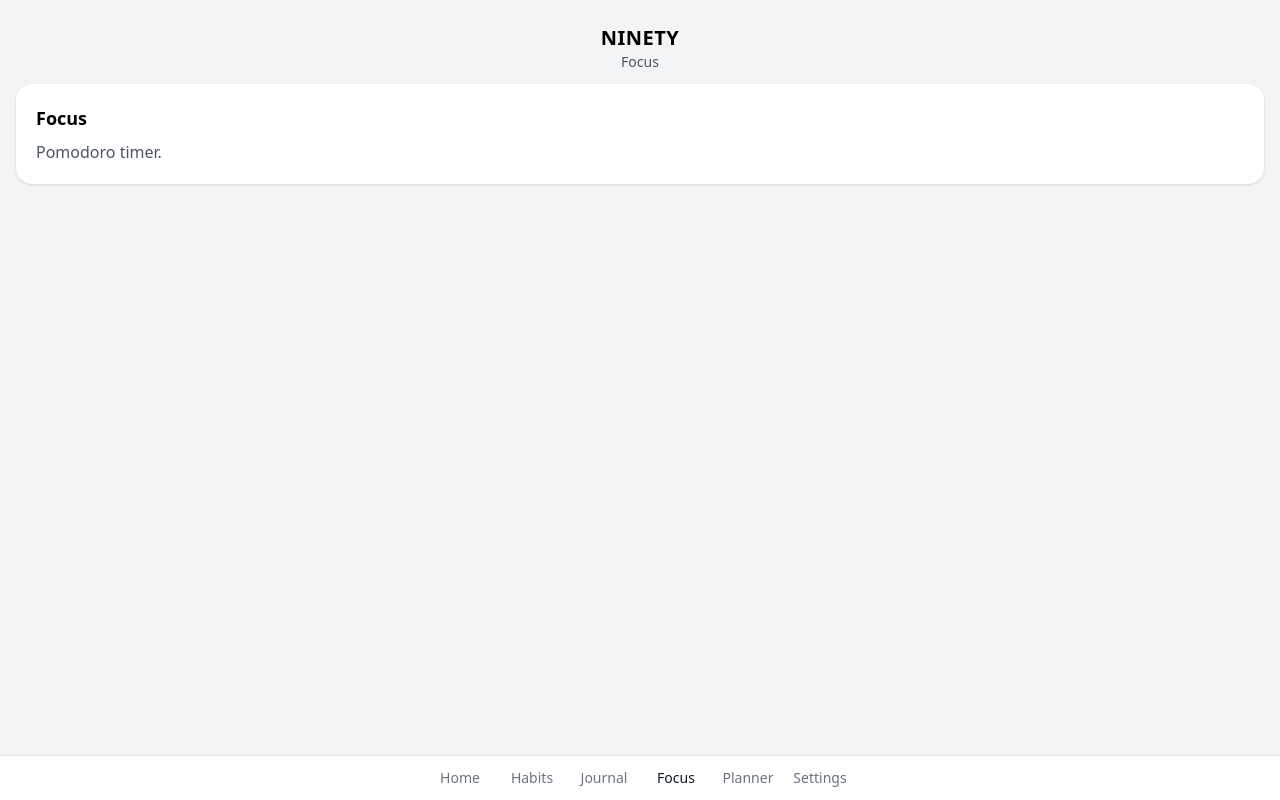
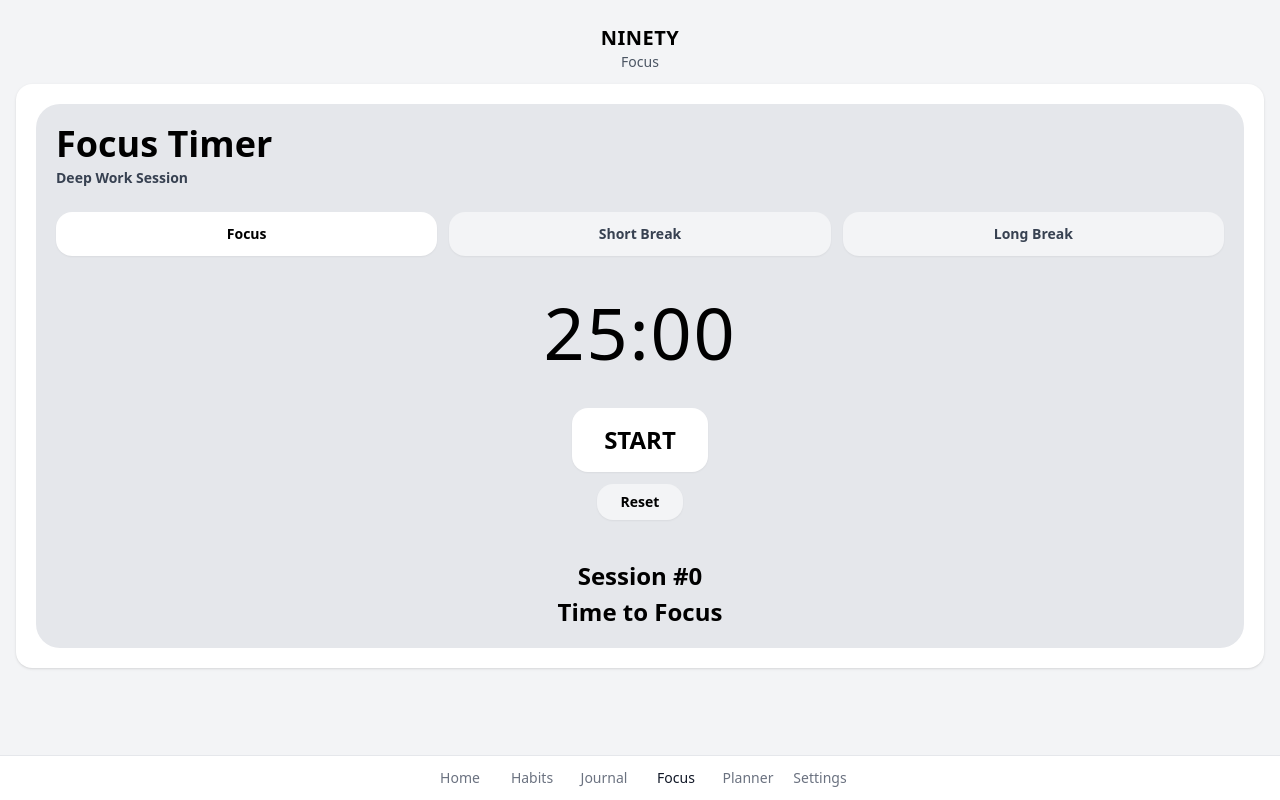
Before and after one commit to ArminHFD/ninety, a React (Vite) app: page / in a window 1280 px wide. Both pictures are taken after a click on the button "Focus". Built offline with nearby package versions, Linux system fonts and the light colour scheme.

Commit message:
Implemented the focus timer with Pomodoro modes and timer logic

```diff
--- a/src/pages/Focus.jsx
+++ b/src/pages/Focus.jsx
@@ -1,10 +1,191 @@
+import { useEffect, useState } from "react";
+import { load, save } from "../utils/storage";
+
+const STORAGE_KEY = "ninety.focus";
+
+const TIMES = {
+  focus: 25 * 60,
+  shortBreak: 5 * 60,
+  longBreak: 15 * 60,
+};
+
+function todayKey() {
+  const d = new Date();
+  return d.toISOString().slice(0, 10);
+}
+
+function formatTime(seconds) {
+  const mins = Math.floor(seconds / 60);
+  const secs = seconds % 60;
+
+  return `${String(mins).padStart(2, "0")}:${String(secs).padStart(2, "0")}`;
+}
+
 export default function Focus() {
-    return (
-      <div>
-        <h2 className="text-lg font-semibold">Focus</h2>
-        <p className="mt-2 text-gray-600">
-          Pomodoro timer.
-        </p>
+  const dateKey = todayKey();
+  const dailyFocusKey = `ninety.focus.sessions.${dateKey}`;
+
+  const savedData = load(STORAGE_KEY, {
+    mode: "focus",
+    timeLeft: TIMES.focus,
+    isRunning: false,
+    endTime: null,
+  });
+
+  const [mode, setMode] = useState(savedData.mode);
+  const [timeLeft, setTimeLeft] = useState(savedData.timeLeft);
+  const [isRunning, setIsRunning] = useState(savedData.isRunning);
+  const [endTime, setEndTime] = useState(savedData.endTime);
+  const [sessionCount, setSessionCount] = useState(() => load(dailyFocusKey, 0));
+
+  useEffect(() => {
+    save(STORAGE_KEY, {
+      mode,
+      timeLeft,
+      isRunning,
+      endTime,
+    });
+  }, [mode, timeLeft, isRunning, endTime]);
+
+  useEffect(() => {
+    save(dailyFocusKey, sessionCount);
+  }, [dailyFocusKey, sessionCount]);
+
+  useEffect(() => {
+    if (!isRunning || !endTime) return;
+
+    const timer = setInterval(() => {
+      const now = Date.now();
+      const remaining = Math.ceil((endTime - now) / 1000);
+
+      if (remaining <= 0) {
+        clearInterval(timer);
+        setTimeLeft(0);
+        setIsRunning(false);
+        setEndTime(null);
+
+        if (mode === "focus") {
+          setSessionCount((count) => count + 1);
+        }
+      } else {
+        setTimeLeft(remaining);
+      }
+    }, 1000);
+
+    return () => clearInterval(timer);
+  }, [isRunning, endTime, mode]);
+
+  useEffect(() => {
+    if (isRunning && endTime) {
+      const now = Date.now();
+      const remaining = Math.ceil((endTime - now) / 1000);
+
+      if (remaining > 0) {
+        setTimeLeft(remaining);
+      } else {
+        setTimeLeft(0);
+        setIsRunning(false);
+        setEndTime(null);
+      }
+    }
+  }, []);
+
+  function getModeTime(newMode) {
+    if (newMode === "focus") return TIMES.focus;
+    if (newMode === "shortBreak") return TIMES.shortBreak;
+    return TIMES.longBreak;
+  }
+
+  function changeMode(newMode) {
+    setMode(newMode);
+    setIsRunning(false);
+    setEndTime(null);
+    setTimeLeft(getModeTime(newMode));
+  }
+
+  function handleStartPause() {
+    if (isRunning) {
+      setIsRunning(false);
+      setEndTime(null);
+    } else {
+      const finishTime = Date.now() + timeLeft * 1000;
+      setEndTime(finishTime);
+      setIsRunning(true);
+    }
+  }
+
+  function handleReset() {
+    setIsRunning(false);
+    setEndTime(null);
+    setTimeLeft(getModeTime(mode));
+  }
+
+  function getSubtitle() {
+    if (mode === "focus") return "Time to Focus";
+    if (mode === "shortBreak") return "Take a Short Break";
+    return "Take a Long Break";
+  }
+
+  return (
+    <div className="rounded-3xl bg-gray-200 p-5">
+      <h2 className="text-4xl font-extrabold">Focus Timer</h2>
+      <p className="mt-1 text-sm font-semibold text-gray-700">
+        Deep Work Session
+      </p>
+
+      <div className="mt-6 flex justify-between gap-3">
+        <button
+          onClick={() => changeMode("focus")}
+          className={`flex-1 rounded-2xl px-4 py-3 text-sm font-semibold shadow-sm ${
+            mode === "focus" ? "bg-white text-black" : "bg-gray-100 text-gray-700"
+          }`}
+        >
+          Focus
+        </button>
+
+        <button
+          onClick={() => changeMode("shortBreak")}
+          className={`flex-1 rounded-2xl px-4 py-3 text-sm font-semibold shadow-sm ${
+            mode === "shortBreak" ? "bg-white text-black" : "bg-gray-100 text-gray-700"
+          }`}
+        >
+          Short Break
+        </button>
+
+        <button
+          onClick={() => changeMode("longBreak")}
+          className={`flex-1 rounded-2xl px-4 py-3 text-sm font-semibold shadow-sm ${
+            mode === "longBreak" ? "bg-white text-black" : "bg-gray-100 text-gray-700"
+          }`}
+        >
+          Long Break
+        </button>
       </div>
-    );
-  }
+
+      <div className="mt-10 text-center text-7xl font-light tracking-wide">
+        {formatTime(timeLeft)}
+      </div>
+
+      <div className="mt-10 flex flex-col items-center gap-3">
+        <button
+          onClick={handleStartPause}
+          className="rounded-2xl bg-white px-8 py-4 text-2xl font-semibold shadow-sm"
+        >
+          {isRunning ? "PAUSE" : "START"}
+        </button>
+
+        <button
+          onClick={handleReset}
+          className="rounded-2xl bg-gray-100 px-6 py-2 text-sm font-semibold shadow-sm"
+        >
+          Reset
+        </button>
+      </div>
+
+      <div className="mt-10 text-center">
+        <div className="text-2xl font-semibold">Session #{sessionCount}</div>
+        <div className="mt-1 text-2xl font-semibold">{getSubtitle()}</div>
+      </div>
+    </div>
+  );
+}
```
